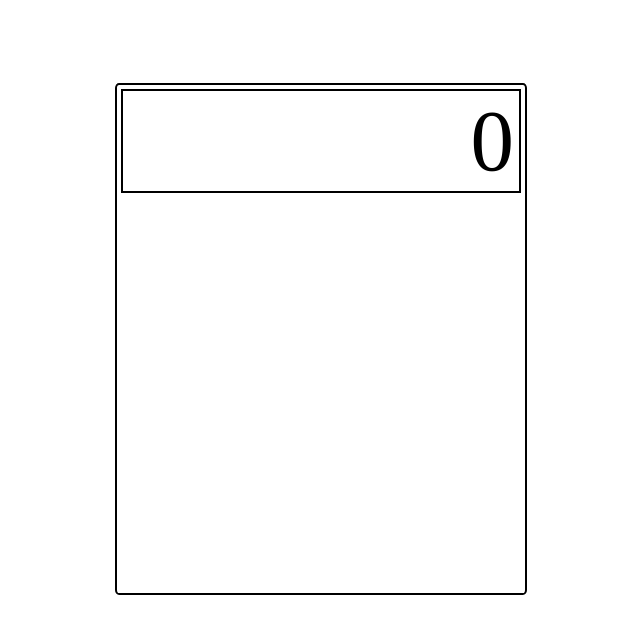
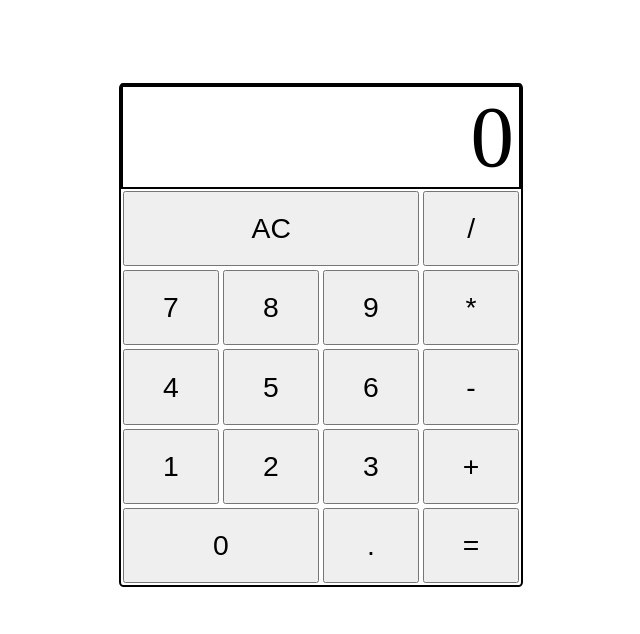
Before and after one commit to ctaylor9107/odin-calculator, a plain HTML site: page index.html in a window 1280 px wide. Shown: the whole page, without its empty margins (319-959 px from the left). Drawn offline with Linux system fonts and the light colour scheme.

Commit message:
Finish buttons for calculator with digits
Completed the full calculator display with all the digits and operators
necessary.  Next step will be to make them functional.

```diff
--- a/calcCSS.css
+++ b/calcCSS.css
@@ -5,19 +5,39 @@
     margin-top: 75px;
     border-radius: 1%;
     display: flex;
-    justify-content: center;
-    padding: 4px;
+    flex-direction: column;
 }
 
-#display {
+.display {
     border: 2px solid black;
-    width: 398px;
+    width: 391px;
     height: 100px;
     text-align: end;
     font-size: 2.3cm;
     padding-right: 5px;
 }
 
+.row {
+    width: 400px;
+    height: 85px;
+    display: flex;
+}
+
+#clear{
+    width: 298px;
+    margin: 2px;
+}
+
+button {
+    width: 96px;
+    margin: 2px;
+    font-size: .75cm;
+}
+
+#zero {
+    width: 196px;
+}
+
 #container {
     display: flex;
     justify-content: center;
--- a/index.html
+++ b/index.html
@@ -12,7 +12,34 @@
 
     <div id="container">
         <div id="calculator">
-            <div id="display">0</div>
+            <div class="display">0</div>
+            <div class="row">
+                <button id="clear">AC</button>
+                <button>/</button>
+            </div>
+            <div class="row">
+                <button>7</button>
+                <button>8</button>
+                <button>9</button>
+                <button>*</button>
+            </div>
+            <div class="row">
+                <button>4</button>
+                <button>5</button>
+                <button>6</button>
+                <button>-</button>
+            </div>
+            <div class="row">
+                <button>1</button>
+                <button>2</button>
+                <button>3</button>
+                <button>+</button>
+            </div>
+            <div class="row">
+                <button id="zero">0</button>
+                <button>.</button>
+                <button>=</button>
+            </div>
 
 
 
```
